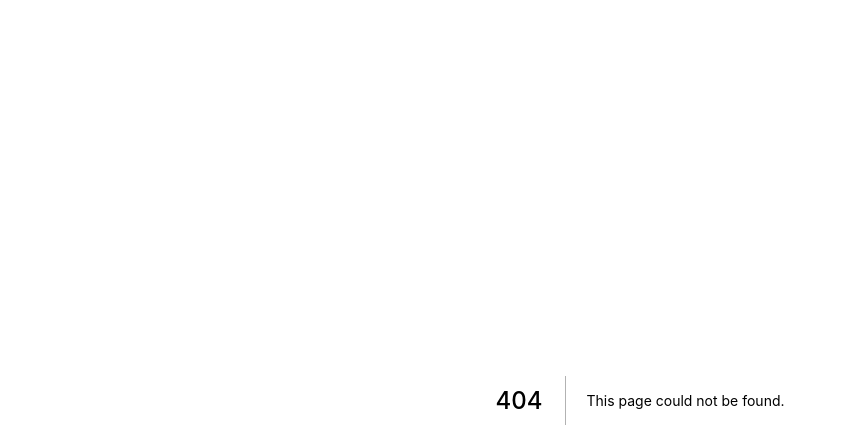
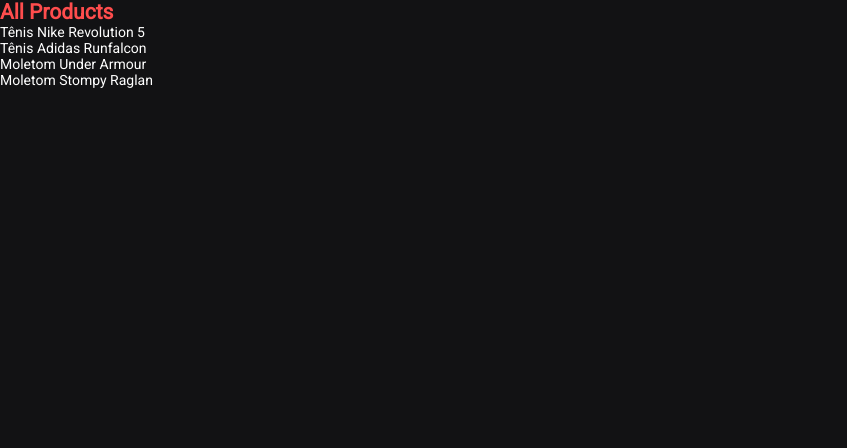
Before and after one commit to leandrocanabarro/nextjs-playground, a Next.js app: page /products in a window 1280 px wide. Before the commit this address had no page. Shown: the top 448 px of the page, without its empty margins (0-847 px from the left). Built offline with nearby package versions, Linux system fonts and the light colour scheme; data requests are answered from the project's data file.

Commit message:
Add static site generation

```diff
--- /dev/null
+++ b/src/pages/products.tsx
@@ -0,0 +1,43 @@
+import { GetStaticProps } from 'next'
+
+import { Title } from '../styles/pages/Home'
+
+interface IProduct {
+  id: string
+  title: string
+}
+
+interface ProductsProps {
+  products: IProduct[]
+}
+
+export default function Products({ products }: ProductsProps) {
+  return (
+    <div>
+      <section>
+        <Title>All Products</Title>
+        <ul>
+          {products.map(product => {
+            return (
+              <li key={product.id}>
+                {product.title}
+              </li>
+            )
+          })}
+        </ul>
+      </section>
+    </div>
+  )
+}
+
+export const getStaticProps: GetStaticProps<ProductsProps> = async (context) => {
+  const response = await fetch('http://localhost:4444/products')
+  const products = await response.json()
+
+  return {
+    props: {
+      products
+    },
+    revalidate: 5
+  }
+}
```
